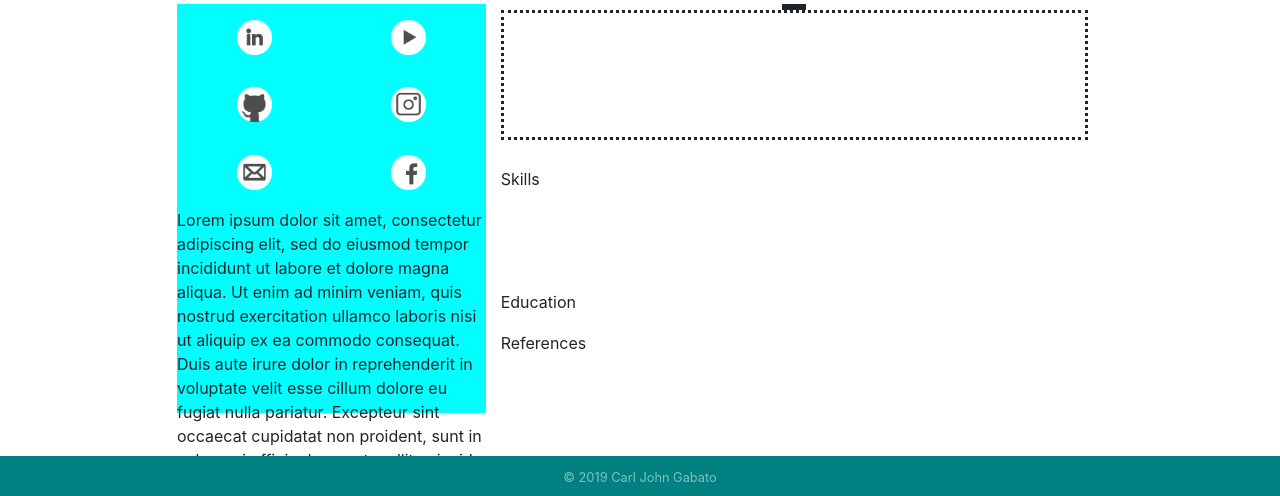
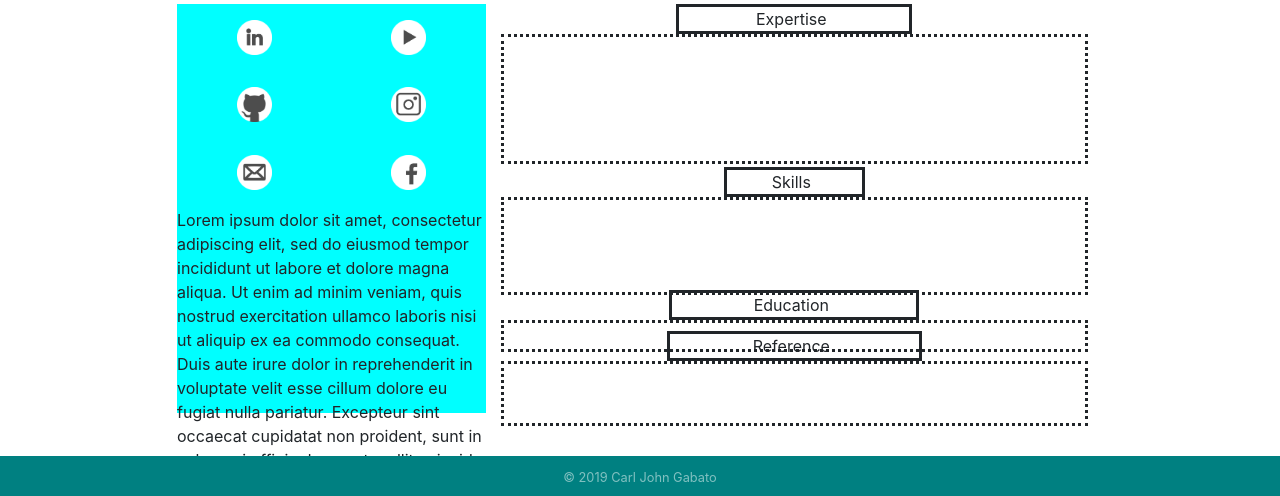
Before and after one commit to carljohngabato/aboutme, a Jekyll site: the page built from blogs.html, in a window 1280 px wide and 1267 px high. Shown: the part 771-1267 px from the top of the window. Built offline with Jekyll 4.4.1, drawn with Linux system fonts in a browser that asks for light colours; nearby versions of some CDN libraries.

```diff
--- a/blogs.html
+++ b/blogs.html
@@ -71,13 +71,28 @@
         <div class="col-lg-8 col-2-row-2">
             <div class="row-2-col-2-row-1">
                 <div class="col-lg-12 exp-title-cont">
-                    <div class="row-exp-title"></div>
+                    <div class="row-exp-title">Expertise</div>
                 </div>
                 <div class="row-jobs"></div>
             </div>
-            <div class="row-2-col-2-row-2">Skills</div>
-            <div class="row-2-col-2-row-3">Education</div>
-            <div class="row-2-col-2-row-4">References</div>
+            <div class="row-2-col-2-row-2">
+                <div class="col-lg-12 exp-title-cont">
+                    <div class="row-exp-title">Skills</div>
+                </div>
+                <div class="row-jobs"></div>
+            </div>
+            <div class="row-2-col-2-row-3">
+                <div class="col-lg-12 exp-title-cont">
+                    <div class="row-exp-title">Education</div>
+                </div>
+                <div class="row-jobs"></div>
+            </div>
+            <div class="row-2-col-2-row-4">
+                <div class="col-lg-12 exp-title-cont">
+                    <div class="row-exp-title">Reference</div>
+                </div>
+                <div class="row-jobs"></div>
+            </div>
         </div>
     </div>
 </div>
```
